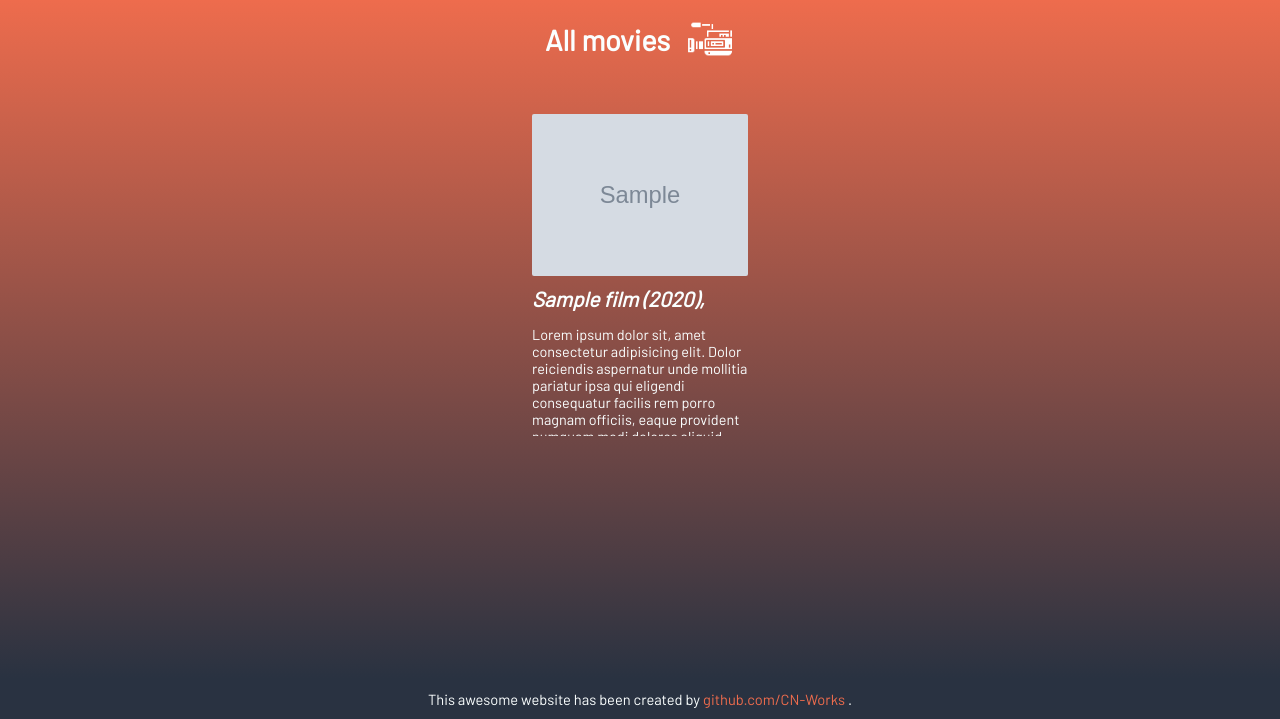
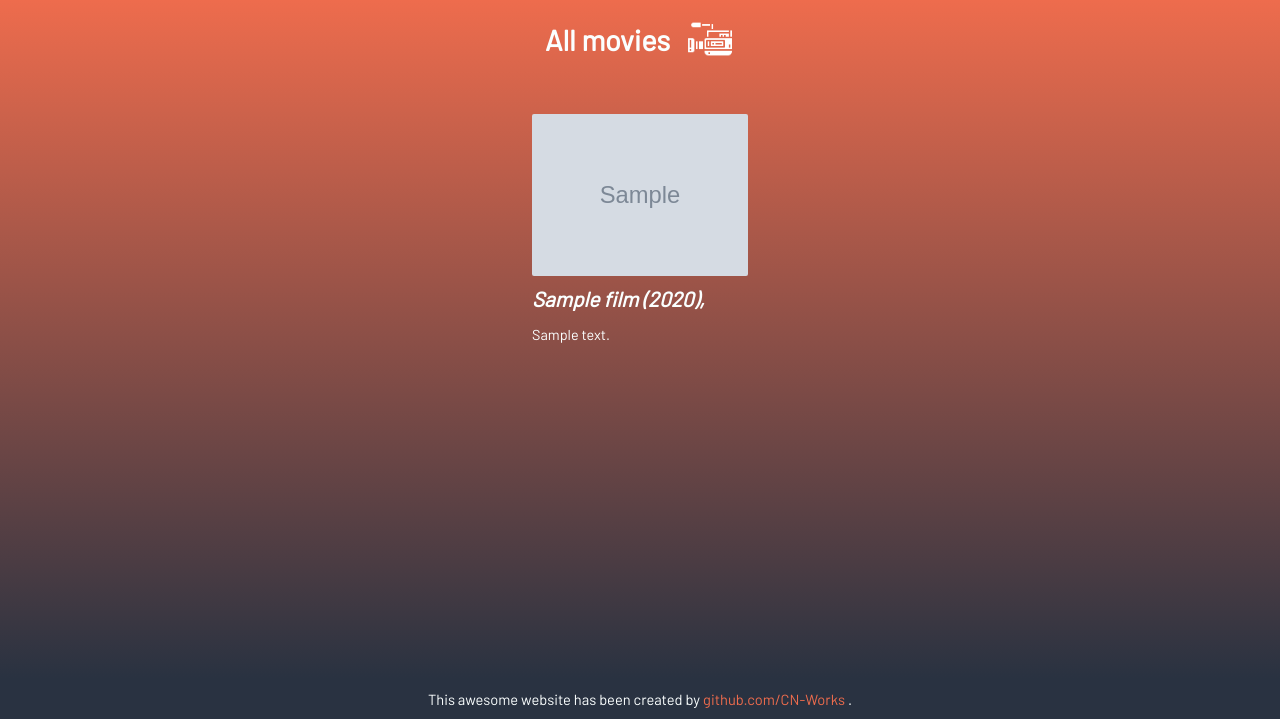
Before and after one commit to CN-Works/Advanced-Cinema-Application, a PHP site: template views/movie/movielisting.php in a window 1280 px wide. Shown: the part 81-800 px from the top of the page. Run offline with PHP 8.4, Linux system fonts and the light colour scheme; the template is opened without the code that fills it: most values are stand-ins (such as "Sample title", 1, 10 or a date in 2020); grey boxes marked "Sample" are stand-in pictures.

Commit message:
Feat : summary integration

```diff
--- a/views/movie/movielisting.php
+++ b/views/movie/movielisting.php
@@ -27,7 +27,7 @@
             "<div class='movielist-card'>
                 <img class='movielist-banner unselectable' src='".$image."' alt='".$movie["titre"]." movie banner image'>
                 <p class='movielist-card-title'>".$movie["titre"]." (".date_format($movie_date,"Y")."),</p>
-                <p class='movielist-card-description'>".$lorem."</p>
+                <p class='movielist-card-description'>".$movie["summary"]."</p>
             </div>";
         }
 
```
